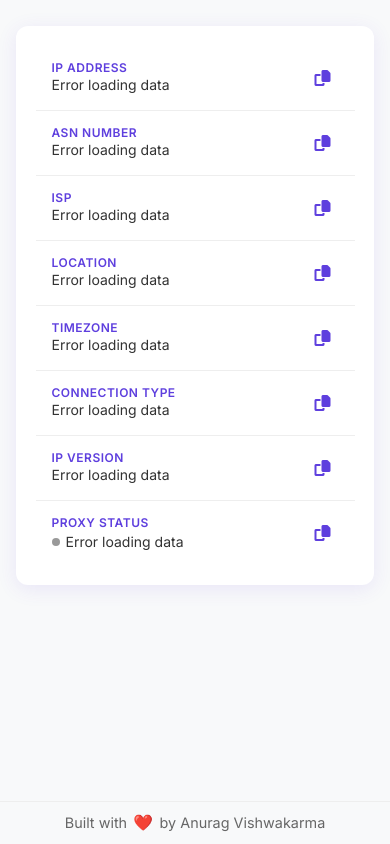
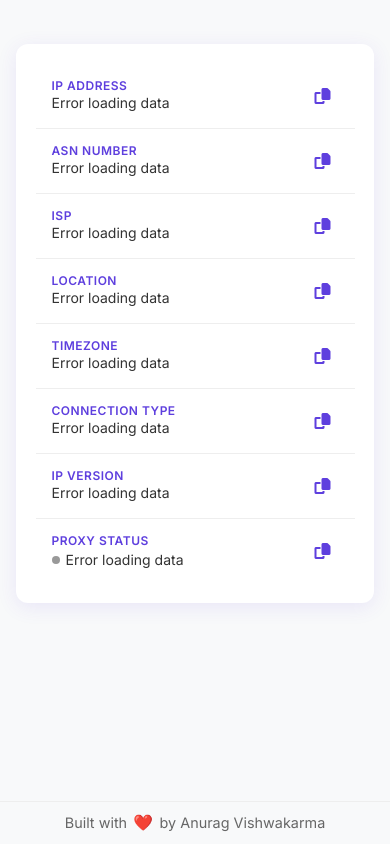
Before and after one commit to 4via6/ip-info, a plain HTML site: page index.html in a window 390 px wide. Drawn offline with Linux system fonts and the light colour scheme; no server answers.

Commit message:
add spacing in card style for mobile from top

```diff
--- a/style.css
+++ b/style.css
@@ -317,19 +317,20 @@ h1 {
 @media (max-width: 480px) {
     body {
         padding: 0;
-        align-items: flex-start; /* Align content to top */
+        align-items: flex-start;
     }
 
     .container {
         padding: 16px;
-        justify-content: flex-start; /* Align content to top */
-        min-height: auto; /* Remove min-height constraint */
+        padding-top: 24px; /* Increased top padding */
+        justify-content: flex-start;
+        min-height: auto;
     }
 
     .info-card {
-        margin-top: 10px; /* Add some space from top */
-        margin-bottom: 60px; /* Space for footer */
-        border-radius: 12px; /* Slightly reduced border radius */
+        margin-top: 20px; /* Increased top margin */
+        margin-bottom: 60px;
+        border-radius: 12px;
     }
 
     .info-item {
@@ -347,10 +348,11 @@ h1 {
 @media (max-width: 320px) {
     .container {
         padding: 12px;
+        padding-top: 20px; /* Increased top padding for smaller screens */
     }
 
     .info-card {
-        margin-top: 8px;
+        margin-top: 16px; /* Adjusted for smaller screens */
         margin-bottom: 50px;
     }
 
```
